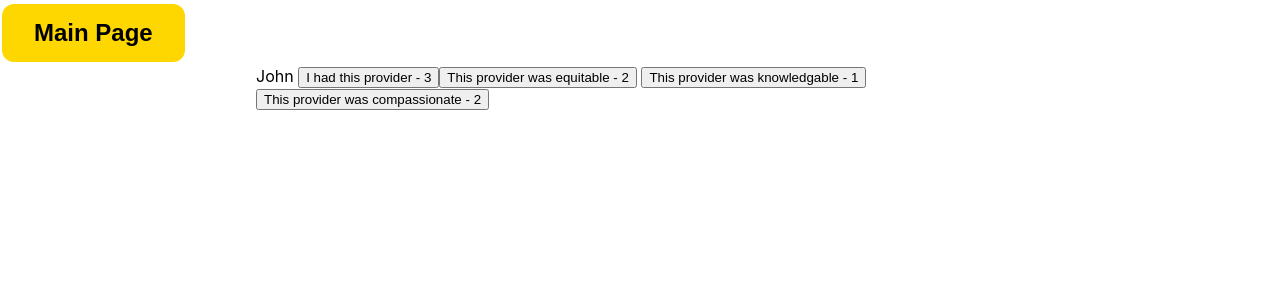
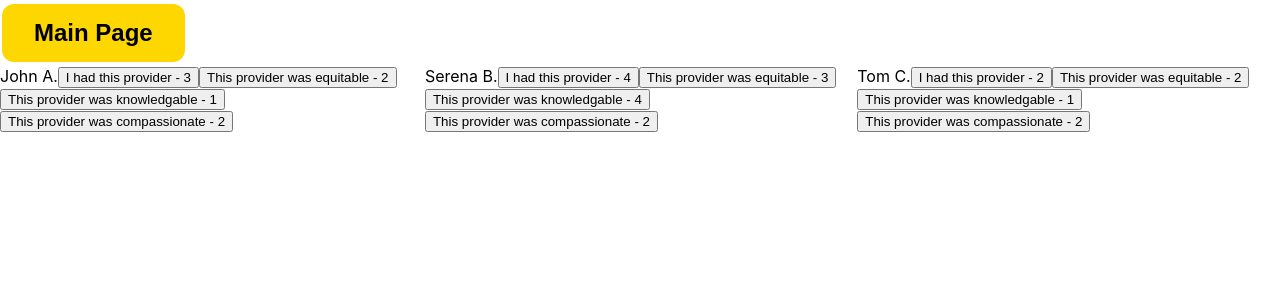
Before and after one commit to pravirchugh/uncloseted, a React (Create React App) app: page /patients in a window 1280 px wide. Shown: the top 300 px of the page. Built offline with nearby package versions, Linux system fonts and the light colour scheme.

Commit message:
Added provider examples

```diff
--- /dev/null
+++ b/src/components/Patients.css
@@ -0,0 +1,5 @@
+.providerDiv {
+    font-weight: 200;
+
+    border-radius: 6px;
+}
--- a/src/components/Patients.js
+++ b/src/components/Patients.js
@@ -11,7 +11,11 @@ import {
 
 function Patients() {
 
-    let [providers, setProviders] = useState([[0, "John", 3, 2, 1, 2]]);
+    let [providers, setProviders] = useState([
+        [0, "John A.", 3, 2, 1, 2],
+        [1, "Serena B.", 4, 3, 4, 2],
+        [2, "Tom C.", 2, 2, 1, 2],
+    ]);
 
 
     function increaseCount(index) {
@@ -53,11 +57,19 @@ function Patients() {
                 <button className='button'>Main Page</button>
             </Link>
 
-            <div style={{margin: 'auto', width: '60%'}}>
+            <div style={{margin: 'auto', display: "flex", justifyContent: "center"}}>
                 {providers.map(
 
-                    (provider) => { return <div>{provider[1]} <button onClick={() => increaseCount(provider[0])}>I had this provider - {provider[2]}</button><button onClick={() => increaseEquitable(provider[0])}>This provider was equitable - {provider[3]}</button> <button onClick={() => increaseKnowledge(provider[0])}>This provider was knowledgable - {provider[4]}</button> <button onClick={() => increaseCompassion(provider[0])}>This provider was compassionate - {provider[5]}</button></div>
-                })}
+                    (provider) => { return <div className="providerDiv">
+                        {provider[1]}
+
+                        <button onClick={() => increaseCount(provider[0])}>I had this provider - {provider[2]}</button>
+                        <button onClick={() => increaseEquitable(provider[0])}>This provider was equitable - {provider[3]}</button>
+                        <button onClick={() => increaseKnowledge(provider[0])}>This provider was knowledgable - {provider[4]}</button>
+                        <button onClick={() => increaseCompassion(provider[0])}>This provider was compassionate - {provider[5]}</button>
+
+                        </div>
+                    })}
             </div>
 
         </>
```
